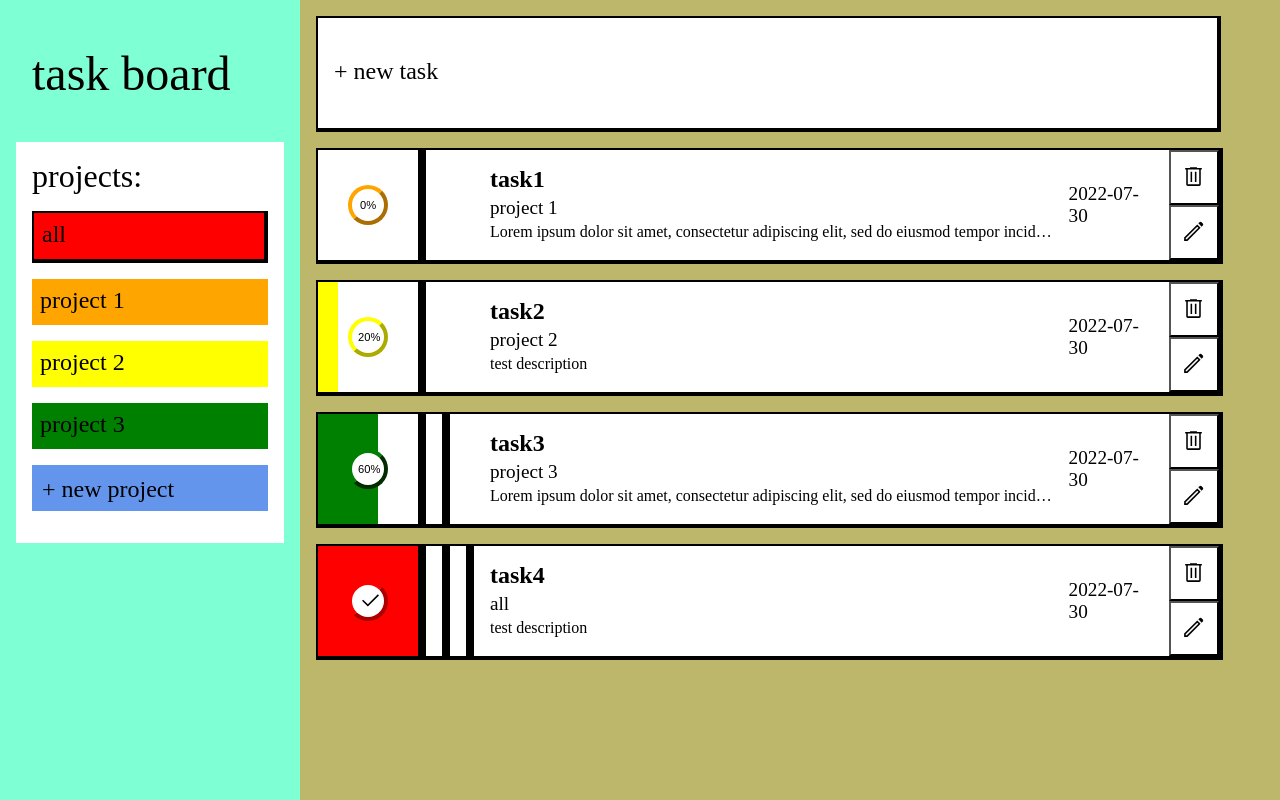
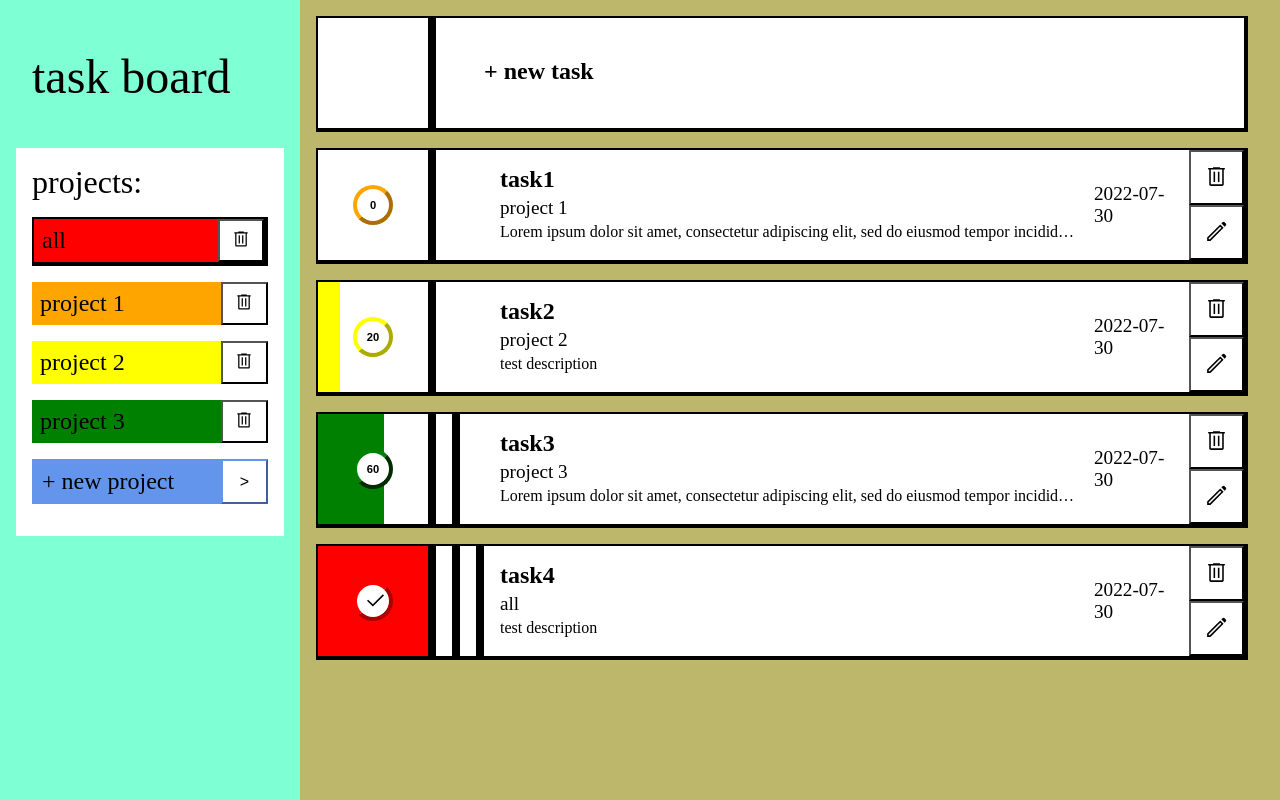
Before and after one commit to rosnbro/todo-list, a website built with webpack: page dist/index.html in a window 1280 px wide. Built offline with nearby package versions, Linux system fonts and the light colour scheme.

Commit message:
add ability to delete projects and the associated tasks, rework style to include a place for a sorting menu

```diff
--- a/src/index.js
+++ b/src/index.js
@@ -3,6 +3,7 @@ import renderNav from './renderNav';
 import renderTasks from './renderTasks';
 import taskForm from './taskForm';
 import './style.css';
+//if using local storage try using object.assign to add object methods
 
 let projects = [];
 let tasks = [];
@@ -14,14 +15,29 @@ class project {
         this.name = name;
         this.selected = selected;
         this.color = color;
-        //Add color scheme for project. associated tasks the same color on 'all' page?
+        this.delete = function() {
+            if (this.name == 'all') {
+                tasks.length = 0;
+                projects.length = 0;
+                projects.push(all);
+                renderNav(projects, tasks, 'all');
+                renderTasks(projects, tasks);
+            } else {
+                projects.splice(projects.indexOf(this), 1);
+                tasks.forEach((t) => {
+                    if (t.project == this.name) {
+                        tasks.splice(tasks.indexOf(t), 1);
+                    }
+                })
+                renderNav(projects, tasks, 'all');
+                renderTasks(projects, tasks);
+            }
+        }
     }
 }
 
 let all = new project('all', true, projectPalette[projects.length]);
 projects.push(all);
-
-// ADD DELETE BUTTON TO PROJECTS THAT ALSO DELETE ASSOCIATED TASKS
 
 class task {
     constructor(progress, priority, title, project, description, dueDate, index) {
@@ -38,7 +54,7 @@ class task {
         };
         this.edit = function() {
             let parent = document.querySelector(`.task${this.index}Form`);
-            taskForm(parent, projects, this);  // check for duplicate task titles or this will mess up
+            taskForm(parent, projects, this);
             editTasks(this.index);
         };
         this.delete = function() {
@@ -51,16 +67,38 @@ class task {
 function newProjects() {
     const newProject = document.getElementById('newProject');
     const projectInput = document.createElement('input');
+    const projectInputButton = document.createElement('button');
 
     projectInput.type = 'text';
     projectInput.placeholder = '+ new project';
     projectInput.id = 'projectInput';
     projectInput.addEventListener('keydown', (e) => {
         if (e.code === 'Enter') {
-            //Check for duplicate project names
+            addProjects(projectInput);
+        }
+    });
+
+    projectInputButton.textContent = '>';
+    projectInputButton.id = 'projectInputButton';
+    projectInputButton.addEventListener('click', () => addProjects(projectInput));
+
+    newProject.appendChild(projectInput);
+    newProject.appendChild(projectInputButton);
+}
+
+function addProjects(projectInput) {
+    let valid = true;
+    projects.forEach(project => {
+        if (projectInput.value == project.name) {
+            alert('this project already exists');
+            projectInput.value = '';
+            valid = false;
+        }
+    });
+    if (projectInput.value.match(/^\s*$/)) valid = false;
+    if (valid == true) {
         let proj = new project(projectInput.value, true, projectPalette[projects.length]);
         projectInput.value = '';
-
         projects.push(proj);
         projects.forEach(p => {
             if (p.name != proj.name) {
@@ -72,9 +110,6 @@ function newProjects() {
         renderNav(projects, tasks, proj.name);
         renderTasks(projects, tasks);
     }
-    });
-
-    newProject.appendChild(projectInput);
 }
 
 function newTasks() {
--- a/src/render.js
+++ b/src/render.js
@@ -30,12 +30,15 @@ function renderSidebar() {
 
 function renderMain() {
     const main = document.getElementById('main');
+    const sort = document.createElement('div');
     const newTask = document.createElement('div');
     const taskContainer = document.createElement('div');
 
+    sort.id = 'sort';
     newTask.id = 'newTask';
     taskContainer.id = 'taskContainer';
 
+    main.appendChild(sort);
     main.appendChild(newTask);
     main.appendChild(taskContainer);
     return main;
--- a/src/renderNav.js
+++ b/src/renderNav.js
@@ -1,4 +1,5 @@
 import renderTasks from './renderTasks';
+import Delete from './delete.svg';
 
 function renderNav(projects, tasks, selection) {
     const projectMenu = document.getElementById('projectMenu');
@@ -6,13 +7,19 @@ function renderNav(projects, tasks, selection) {
 
     projects.forEach(project => {
         let projectSelector = document.createElement('div');
+        let projectName = document.createElement('div');
+        let projectDeleteButton = document.createElement('button');
+
+        let deleteIcon = new Image();
+        deleteIcon.src = Delete;
 
         projectSelector.classList.add('projectSelector');
         projectSelector.style.backgroundColor = project.color;
-        projectSelector.textContent = project.name;
         if (project.name == selection) projectSelector.classList.add('selected');
 
-        projectSelector.addEventListener('click', () => {
+        projectName.textContent = project.name;
+        projectName.classList.add('projectName');
+        projectName.addEventListener('click', () => {
             if (project.name == 'all') {
                 projects.forEach(proj => {
                     proj.selected = true;
@@ -31,6 +38,15 @@ function renderNav(projects, tasks, selection) {
             renderTasks(projects, tasks);
         });
 
+        projectDeleteButton.appendChild(deleteIcon);
+        projectDeleteButton.classList.add('projectDeleteButton');
+        //projectDeleteButton.style.borderColor = project.color;
+        projectDeleteButton.addEventListener('click', () => {
+            project.delete();
+        });
+
+        projectSelector.appendChild(projectName);
+        projectSelector.appendChild(projectDeleteButton);
         projectMenu.appendChild(projectSelector);
     });
     return projectMenu;
--- a/src/renderTasks.js
+++ b/src/renderTasks.js
@@ -71,7 +71,7 @@ function renderTasks(wrapper, tasks, projects) {
                             progressButton.appendChild(checkIcon);
                         } else {
                             progressButton.innerHTML = '';
-                            progressButton.textContent = `${task[prop]}%`;
+                            progressButton.textContent = `${task[prop]}`;
                         }
                         break;
                     case 'priority':
@@ -119,7 +119,7 @@ function renderTasks(wrapper, tasks, projects) {
         deleteButton.appendChild(deleteIcon);
         deleteButton.addEventListener('click', () => task.delete());
 
-        editButton.appendChild(editIcon); //add paper and pencil symbol
+        editButton.appendChild(editIcon);
         editButton.addEventListener('click', () => {
             if (editTaskForm.hasChildNodes()) {
                 editTaskForm.innerHTML = '';
--- a/src/style.css
+++ b/src/style.css
@@ -12,6 +12,7 @@
     --bg-color-form: grey;
     --color-priority: black;
     --border-color: black;
+    --delete-hover-color: red;
     --font-color-project: black;
 }
 
@@ -36,7 +37,7 @@ body {
 }
 
 #title {
-    padding: 30px 0;
+    padding: 33px 0;
     height: 50px;
     margin: var(--std-spacing) 0 0 var(--std-spacing-double);
     font-size: 3rem;
@@ -55,23 +56,35 @@ body {
 
 .projectSelector,
 #newProject {
-    height: 30px;
+    display: grid;
+    grid-template-columns: 80% 20%;
+    grid-template-rows: 100%;
+    height: auto;
     margin: var(--std-spacing) 0;
-    padding: var(--std-spacing-half);
     font-size: 1.5rem;
     background-color: var(--bg-color-project);
     cursor: pointer;
 }
 
+.projectName {
+    padding: var(--std-spacing-half);
+}
+
+.projectDeleteButton {
+    background-color: white;
+}
+
+.projectDeleteButton img {
+    height: 20px;
+}
+
 .selected {
-    /*box-shadow: 0 0 5px black;*/
     border: solid 2px var(--border-color);
     border-width: 2px 4px 4px 2px;
 }
 
 #projectInput {
-    height: 100%;
-    width: 100%;
+    margin: var(--std-spacing-half);
     border: none;
     font-size: 1.5rem;
     font-family: var(--font-family);
@@ -84,31 +97,60 @@ body {
     color: var(--font-color-project);
 }
 
+#projectInputButton {
+    height: 100%;
+    font-size: 1rem;
+    border-color: var(--bg-color-project);
+    background-color: white;
+}
+
 main {
     grid-area: main;
+    display: grid;
+    grid-template-areas:
+    'sort newTask'
+    'container container';
+    grid-template-columns: calc(110px + var(--std-spacing) + 2px) 1fr;
+    grid-template-rows: calc(110px + var(--std-spacing) + 6px) 1fr;
+    column-gap: 0;
+    row-gap: var(--std-spacing);
     height: auto;
     width: 100%;
     overflow: scroll;
     background-color: var(--bg-color-main);
 }
 
+#sort {
+    grid-area: sort;
+    margin-left: var(--std-spacing);
+    margin-top: var(--std-spacing);
+    min-height: 110px;
+    background-color: var(--bg-color-task);
+    border: solid 2px var(--border-color);
+    border-bottom-width: 4px;
+    border-right-width: 0;
+}
+
 #newTask {
+    grid-area: newTask;
     position: sticky;
     position: -webkit-sticky;
     top: var(--std-spacing);
     z-index: 1;
+    font-weight: bold;
     background-color: var(--bg-color-form);
-    margin: var(--std-spacing) 0 0 var(--std-spacing);
-    min-height: calc(110px - 2 * var(--std-spacing));
-    width: calc(95% - 2 * var(--std-spacing));
+    margin-top: var(--std-spacing);
+    min-height: calc(110px - 6px - 2 * var(--std-spacing));
+    margin-right: var(--std-spacing-double);
     border: solid 2px var(--border-color);
     border-bottom-width: 4px;
     border-right-width: 4px;
+    border-left-width: var(--std-spacing-half);
 }
 
 #newTaskTitle {
     height: 30px;
-    padding: 40px var(--std-spacing);
+    padding: 40px var(--std-spacing) 40px calc(3 * var(--std-spacing));
     font-size: 1.5rem;
     background-color: var(--bg-color-task);
 }
@@ -126,8 +168,18 @@ label {
     "leftInput centerInput addButton";
     grid-template-columns: 1fr 50% 1fr;
     column-gap: var(--std-spacing-double);
+    height: fit-content;
+    width: 100%;
     background-color: var(--bg-color-form);
     border-top: solid 2px var(--border-color);
+}
+
+#newTaskForm {
+    margin-left: -8px;
+    border: solid 2px var(--border-color);
+    border-bottom-width: 4px;
+    border-right-width: 4px;
+    border-left-width: var(--std-spacing-half);
 }
 
 fieldset {
@@ -160,15 +212,16 @@ fieldset {
 }
 
 #taskContainer {
+    grid-area: container;
     display: flex;
     flex-direction: column;
-    justify-content: center;
-    padding: var(--std-spacing);
+    margin-left: var(--std-spacing);
+    margin-right: calc(6px + var(--std-spacing-double));
 }
 
 .task {
     margin-bottom: var(--std-spacing);
-    width: 95%;
+    width: 100%;
     border: solid 2px var(--border-color);
     border-right-width: 4px;
     background-color: var(--bg-color-task);
@@ -189,7 +242,7 @@ fieldset {
     position: absolute;
     left: 0;
     display: flex;
-    width: 100px;
+    width: 110px;
     height: 100%;
     border-right: solid var(--std-spacing-half) var(--color-priority);
 }
@@ -205,13 +258,14 @@ fieldset {
 
 .progressButton {
     position: absolute;
-    left: 30px;
+    left: 35px;
     top: 35px;
     border-radius: 100%;
     border-width: 4px;
     height: 40px;
     width: 40px;
     font-size: 0.7rem;
+    font-weight: bold;
     background-color: var(--bg-color-task);
 }
 
@@ -221,7 +275,7 @@ fieldset {
 
 .priority {
     position: absolute;
-    left: calc(100px + var(--std-spacing-half));
+    left: calc(110px + var(--std-spacing-half));
     height: 100%;
     width: var(--std-spacing);
     margin-left: var(--std-spacing);
@@ -245,9 +299,10 @@ fieldset {
 .textContainer {
     display: flex;
     flex-direction: column;
-    margin-left: calc(100px + 3.5 * var(--std-spacing));
+    margin-left: calc(110px + 3.5 * var(--std-spacing));
     padding: var(--std-spacing);
-    width: calc(100% - 250px - 5.5 * var(--std-spacing));
+    width: calc(100% - 260px - 5.5 * var(--std-spacing));
+    cursor: pointer;
 }
 
 .taskTitle {
@@ -284,7 +339,7 @@ fieldset {
     "dueDate delete"
     "dueDate edit";
     grid-template-rows: 50% 50%;
-    grid-template-columns: 1fr 50px;
+    grid-template-columns: 1fr 55px;
 }
 
 .dueDate {
@@ -299,10 +354,18 @@ fieldset {
     background-color: var(--bg-color-task);
 }
 
+.deleteButton:hover {
+    background-color: var(--delete-hover-color);
+}
+
 .editButton {
     grid-area: edit;
     padding: none;
     background-color: var(--bg-color-task);
+}
+
+.editButton:hover {
+    background-color: var(--bg-color-form);
 }
 
 .deleteButton img,
```
Also changed, not shown: src/taskForm.js (+10 -1 lines), dist/cf47fecbf258f686f75b.svg (added), dist/main.js. Lines whose indentation alone changed are shown as unchanged.
